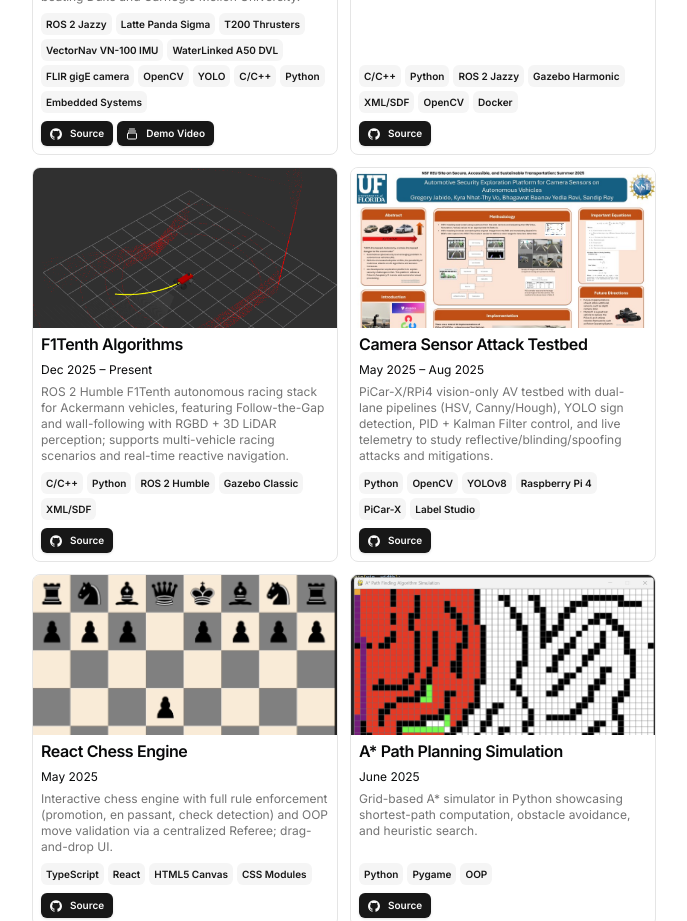
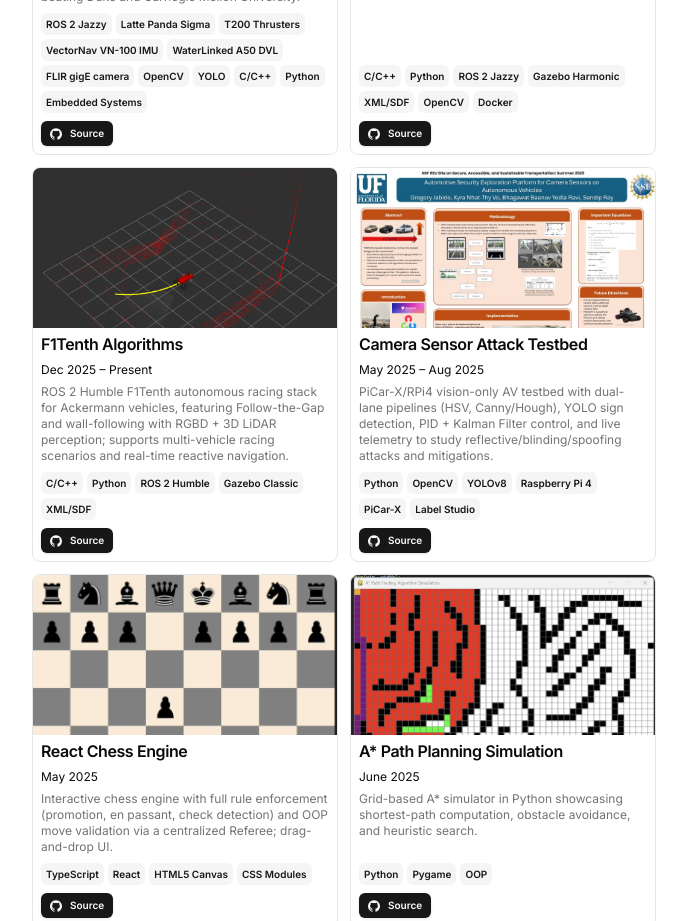
Before and after one commit to sangregoriokimpo/personalwebsite, a Next.js app: page / in a window 1280 px wide. Shown: the part 1960-2881 px from the top of the page, without its empty margins (296-983 px from the left). Built offline with nearby package versions, Linux system fonts and the light colour scheme.

Commit message:
feat: add Guppy project

```diff
--- a/src/data/resume.tsx
+++ b/src/data/resume.tsx
@@ -200,7 +200,7 @@ export const DATA = {
       active: true,
       description:
         "Palouse Robosub's (Washington State University) AUV for 2026 Robonation Robosub Competition. Placed 22nd place out of 39 qualifying teams, beating Duke and Carnegie Mellon University.",
-      technologies: [,
+      technologies: [
         "ROS 2 Jazzy",
         "Latte Panda Sigma",
         "T200 Thrusters",
@@ -219,14 +219,10 @@ export const DATA = {
           href: "https://github.com/PalouseRobosub/guppy",
           icon: <Icons.github className="size-3" />,
         },
-        {
-          type: "Demo Video",
-          href: "https://drive.google.com/file/d/1gmL-s1qXV2ZtX0_UWfN1Jmb9_LpXUe7R/preview",
-          icon: <GalleryVerticalEndIcon className="size-3" />,
-        },
       ],
-      image: "/guppy.png",
-      video: "",
+        image: "/guppy.png",
+        video:
+          "",
     },
     {
       title: "GNCea, an AUV/ROV Simulator",
```
